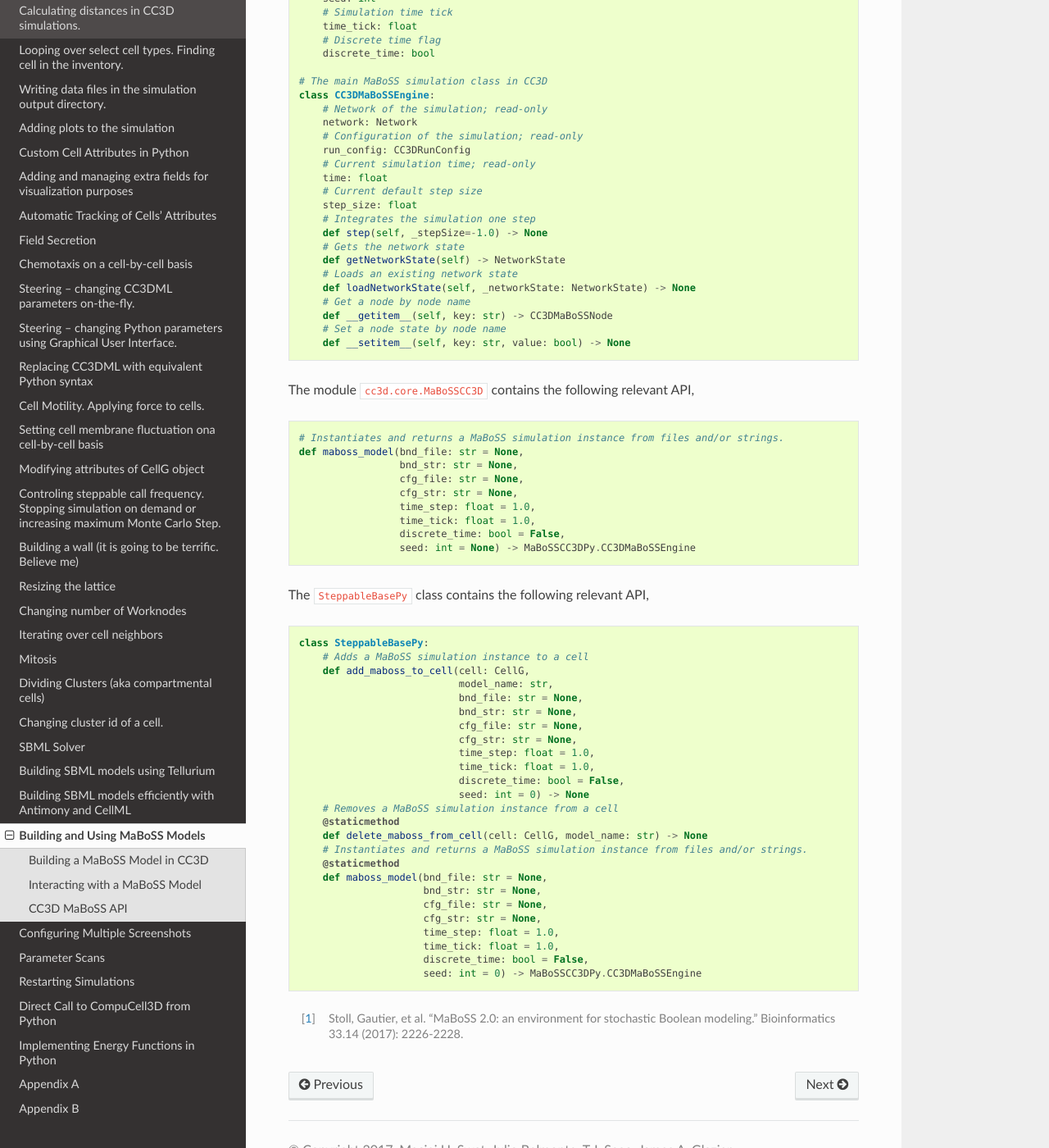
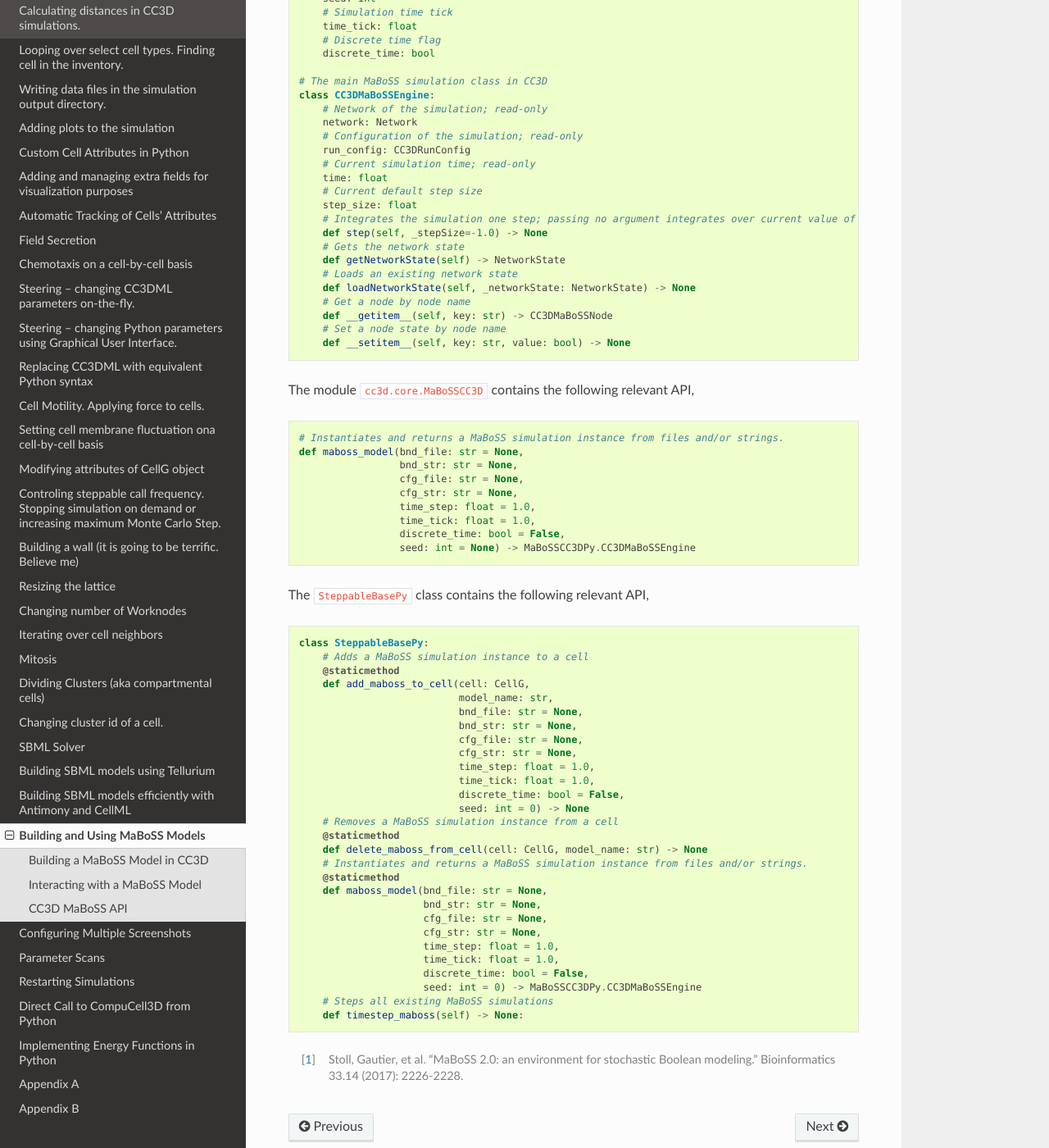
Before and after one commit to CompuCell3D/PythonScriptingManual, a Sphinx documentation site: the page built from docs/maboss.rst, in a window 1280 px wide and 1400 px high, scrolled down 5899 px. Shown: the whole window at 82% size. Built offline with Sphinx 7.4.7 and the Read the Docs theme 2.0.0, drawn with Linux system fonts in a browser that asks for light colours.

Commit message:
Minor improvements

```diff
--- a/docs/maboss.rst
+++ b/docs/maboss.rst
@@ -303,7 +303,7 @@ The module ``cc3d.cpp.MaBoSSCC3DPy`` contains the following relevant API,
         time: float
         # Current default step size
         step_size: float
-        # Integrates the simulation one step
+        # Integrates the simulation one step; passing no argument integrates over current value of step_size
         def step(self, _stepSize=-1.0) -> None
         # Gets the network state
         def getNetworkState(self) -> NetworkState
@@ -334,6 +334,7 @@ The ``SteppableBasePy`` class contains the following relevant API,
 
     class SteppableBasePy:
         # Adds a MaBoSS simulation instance to a cell
+        @staticmethod
         def add_maboss_to_cell(cell: CellG,
                                model_name: str,
                                bnd_file: str = None,
@@ -357,6 +358,8 @@ The ``SteppableBasePy`` class contains the following relevant API,
                          time_tick: float = 1.0,
                          discrete_time: bool = False,
                          seed: int = 0) -> MaBoSSCC3DPy.CC3DMaBoSSEngine
+        # Steps all existing MaBoSS simulations
+        def timestep_maboss(self) -> None:
 
 .. [1]
     Stoll, Gautier, et al. "MaBoSS 2.0: an environment for stochastic Boolean modeling." Bioinformatics 33.14 (2017): 2226-2228.
```
